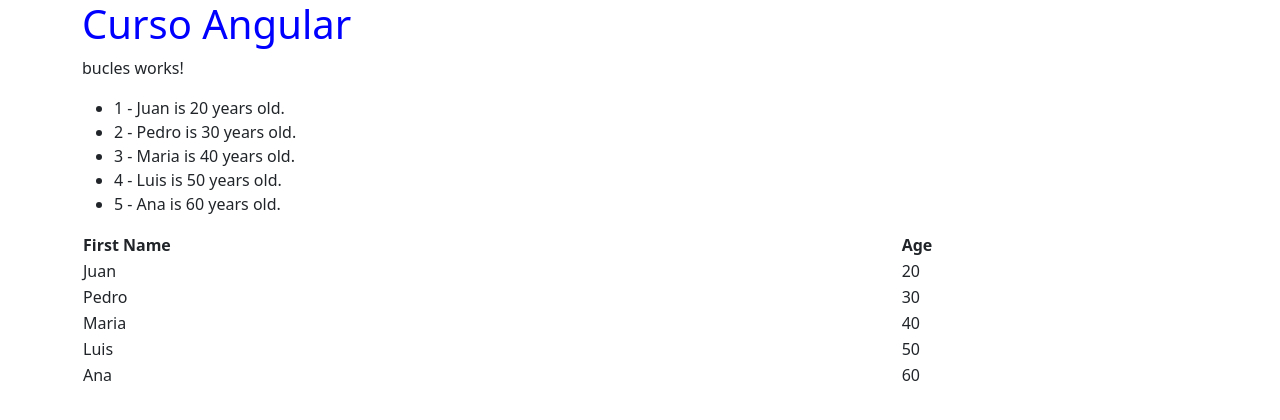
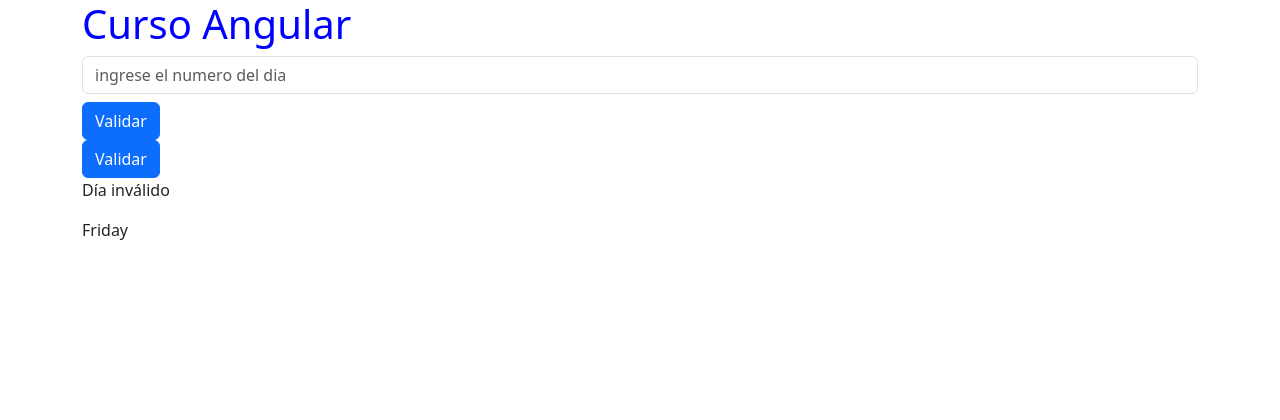
Before and after one commit to ponsianodeloor/firstAppAngularCodersFree, an Angular app: page / in a window 1280 px wide. Shown: the top 420 px of the page. Built offline with nearby package versions, Linux system fonts and the light colour scheme.

Commit message:
uso de switch

```diff
--- a/src/app/app.component.html
+++ b/src/app/app.component.html
@@ -17,7 +17,8 @@
   <!-- <app-botones></app-botones> -->
   <!-- <app-change-image></app-change-image> -->
   <!-- <app-formulario></app-formulario> -->
-  <app-bucles></app-bucles>
+  <!-- <app-bucles></app-bucles> -->
+  <app-switch></app-switch>
 </div>
 
 
--- a/src/app/app.module.ts
+++ b/src/app/app.module.ts
@@ -7,6 +7,7 @@ import { BotonesComponent } from './botones/botones.component';
 import { ChangeImageComponent } from './change-image/change-image.component';
 import { FormularioComponent } from './formulario/formulario.component';
 import { BuclesComponent } from './bucles/bucles.component';
+import { SwitchComponent } from './switch/switch.component';
 
 @NgModule({
   declarations: [
@@ -15,7 +16,8 @@ import { BuclesComponent } from './bucles/bucles.component';
     BotonesComponent,
     ChangeImageComponent,
     FormularioComponent,
-    BuclesComponent
+    BuclesComponent,
+    SwitchComponent
   ],
   imports: [
     BrowserModule
--- /dev/null
+++ b/src/app/switch/switch.component.html
@@ -0,0 +1,19 @@
+<div>
+  <input type="text" class="form-control my-2" #numDia placeholder="ingrese el numero del dia">
+  <button class="btn btn-primary" (click)="getDayOfWeek(Number(numDia.value))"> Validar </button>
+  <br>
+  <button class="btn btn-primary" (click)="dayNumber=Number(numDia.value)"> Validar </button>
+  <p>{{getDayOfWeek(Number(numDia.value))}}</p>
+</div>
+
+
+<div [ngSwitch]="dayNumber">
+  <span *ngSwitchCase="1">Monday</span>
+  <span *ngSwitchCase="2">Tuesday</span>
+  <span *ngSwitchCase="3">Wednesday</span>
+  <span *ngSwitchCase="4">Thursday</span>
+  <span *ngSwitchCase="5">Friday</span>
+  <span *ngSwitchCase="6">Saturday</span>
+  <span *ngSwitchCase="7">Friday</span>
+  <span *ngSwitchDefault>Day not valid</span>
+</div>
--- /dev/null
+++ b/src/app/switch/switch.component.ts
@@ -0,0 +1,52 @@
+import { Component } from '@angular/core';
+
+@Component({
+  selector: 'app-switch',
+  templateUrl: './switch.component.html',
+  styleUrls: ['./switch.component.css']
+})
+export class SwitchComponent {
+
+  dayNumber: number = 5;
+
+  constructor() {
+
+  }
+
+  ngOnInit() {
+
+  }
+
+  getDayOfWeek(day: number) {
+    let dayOfWeek: string;
+    switch (day) {
+      case 1:
+        dayOfWeek = 'Lunes';
+        break;
+      case 2:
+        dayOfWeek = 'Martes';
+        break;
+      case 3:
+        dayOfWeek = 'Miércoles';
+        break;
+      case 4:
+        dayOfWeek = 'Jueves';
+        break;
+      case 5:
+        dayOfWeek = 'Viernes';
+        break;
+      case 6:
+        dayOfWeek = 'Sábado';
+        break;
+      case 7:
+        dayOfWeek = 'Domingo';
+        break;
+      default:
+        dayOfWeek = 'Día inválido';
+        break;
+    }
+    return dayOfWeek;
+  }
+
+  protected readonly Number = Number;
+}
```
Also changed, not shown: src/app/switch/switch.component.css (added), 1 other file (tests, documents, lock files or other folders).
